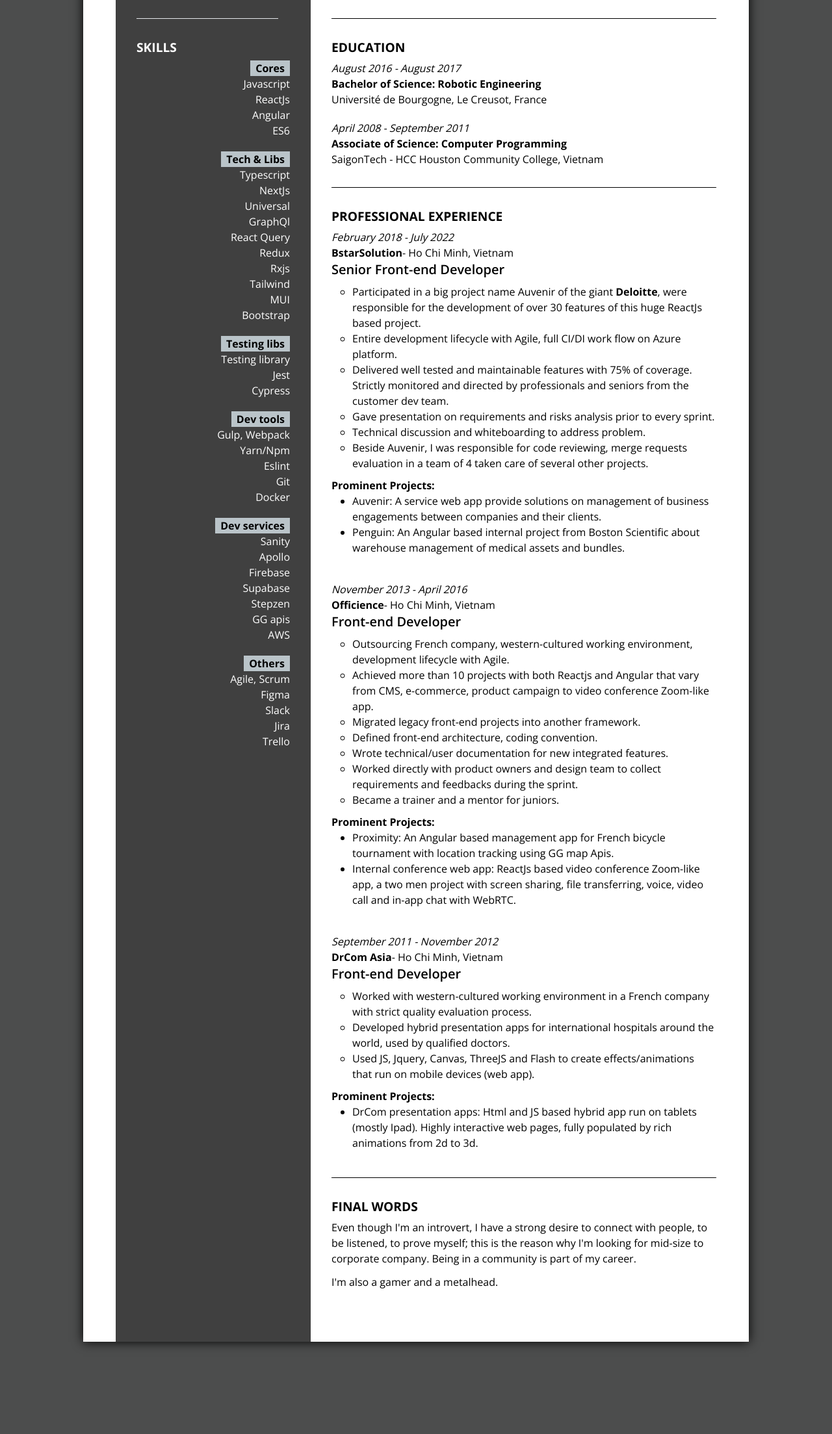
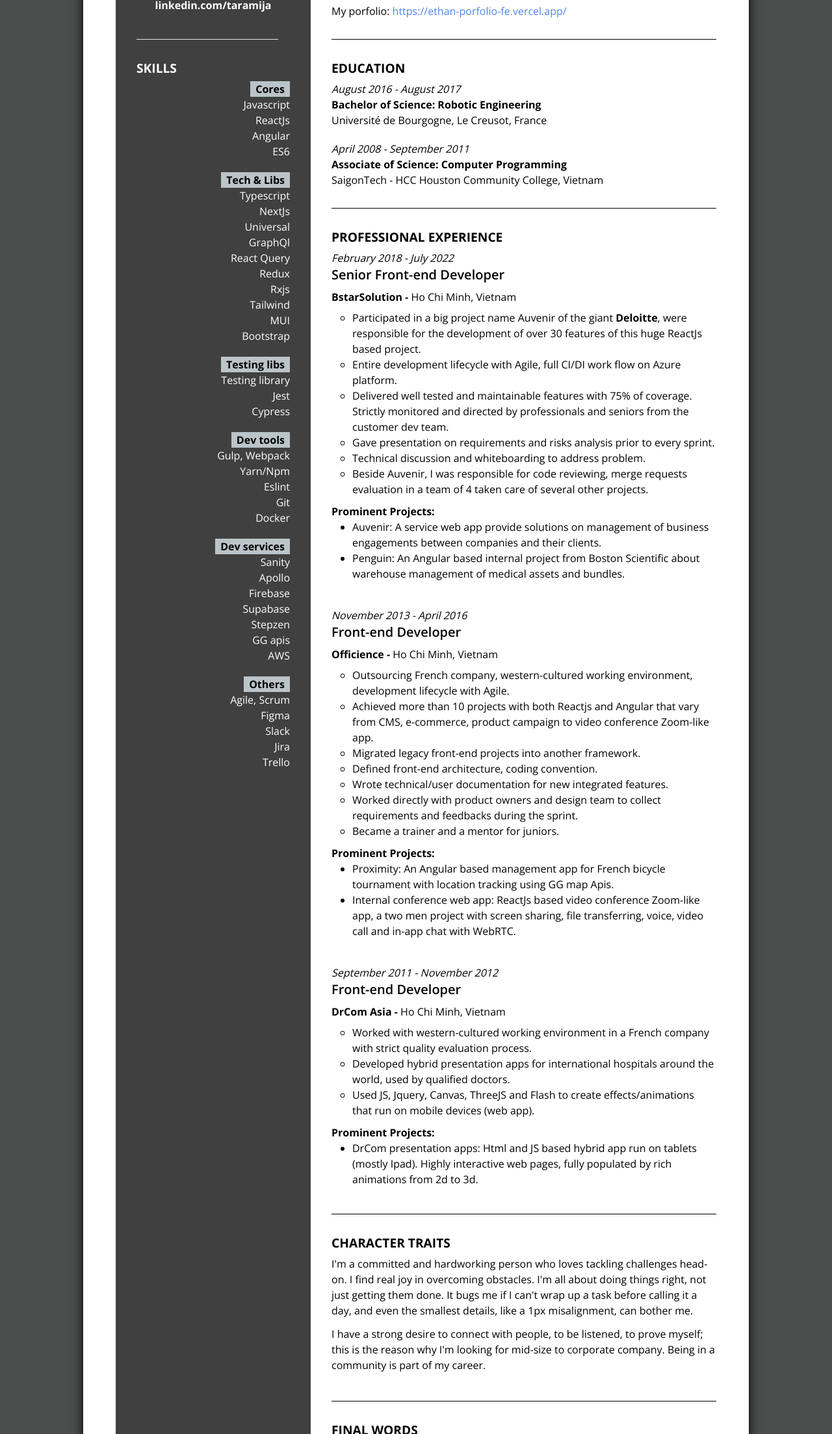
Before and after one commit to ethanpham1811/cv, a website: page index.html in a window 1280 px wide. Shown: the part 593-2800 px from the top of the page at 65% size. Before the commit the page ends 2698 px from the top, so only its background shows below. Drawn offline with nearby package versions, Linux system fonts and the light colour scheme.

Commit message:
- update final words - add character traits section - fix to match lighthouse requirements

```diff
--- a/index.html
+++ b/index.html
@@ -4,6 +4,7 @@
     <meta charset="UTF-8" />
     <meta http-equiv="X-UA-Compatible" content="IE=edge" />
     <meta name="viewport" content="width=device-width, initial-scale=1.0" />
+    <meta name="description" content="Ethan Resume" />
     <title>Pham Nhat Khoi - CV</title>
     <link rel="icon" type="image/x-icon" href="/imgs/favicon.ico" />
     <link
@@ -83,7 +84,7 @@
     </style>
   </head>
   <body class="bg-[var(--dark-color)] dark:bg-[var(--bg-dark-color)] font-body text-[16px]" id="top">
-    <a href="#skill-list" class="sr-only focus:not-sr-only" tabindex="1">Skip to skill list</a>
+    <a href="#skill-list" class="sr-only focus:not-sr-only" tabindex="0">Skip to skill list</a>
     <main
       class="dark:bg-[var(--dark-color)] dark:text-white relative text-base container xl:min-w-[1000px] xl:max-w-5xl mx-auto grid grid-cols-1 md:grid-cols-[50px_300px_1fr] bg-white shadow-[0_0_1rem] shadow-black md:mt-10 md:mb-10"
     >
@@ -133,12 +134,13 @@
         <div class="bg-[var(--ske-color)] rounded-md h-5 w-[25%] animate-pulse"></div>
       </div> -->
 
-      <div class="row-span-4"></div>
+      <!-- Important: Update this upon adding new item to right column -->
+      <div class="row-span-6"></div>
 
       <!-- Contact -->
       <section
         class="relative bg-[var(--nav-color)] flex flex-col p-8 text-white after:absolute after:border-t-[1px] after:w-[calc(100%_-_2rem_-_50px)] after:bottom-0 after:max-md:hidden"
-        tabindex="1"
+        tabindex="0"
       >
         <ul class="flex flex-col justify-around flex-grow text-center font-semibold">
           <li class="break-words flex flex-col">
@@ -175,10 +177,10 @@
       <!-- About -->
       <section
         class="dark:text-white relative flex flex-col p-8 pr-[50px] text-black after:absolute after:border-t-[1px] after:w-[calc(100%_-_2rem_-_50px)] after:bottom-0 dark:after:border-white after:border-black after:max-md:hidden"
-        tabindex="1"
+        tabindex="0"
       >
         <article data-id="article" class="flex-grow">
-          <h3 class="text-[1.2rem] mb-2 uppercase font-bold">about</h3>
+          <h1 class="text-[1.2rem] mb-2 uppercase font-bold">about</h1>
           <p>
             My name is Khoi, a passionate Asian guy who is looking out for a longterm, permanent job abroad. I've been in the industry for 8 years as
             a professional front-end developer. As a senior, I'm confident being self-taught, solving problem by my own as well as achieving the same
@@ -186,12 +188,16 @@
             With an "I can do it" mindset, I'll be delivering the most efficient solutions to make the impossibles possible. Customer satisfaction is
             the glory that I seek.
           </p>
+          <p class="mt-2">
+            My porfolio: <a class="text-[var(--link-color)]" href="https://ethan-porfolio-fe.vercel.app/">https://ethan-porfolio-fe.vercel.app/</a>
+          </p>
         </article>
       </section>
 
       <!-- Skills -->
-      <section class="relative bg-[var(--nav-color)] flex flex-col p-8 text-white row-span-3 scroll-smooth" tabindex="1" id="skill-list">
-        <h3 class="text-[1.2rem] mb-2 uppercase font-bold">skills</h3>
+      <!-- Important: Update "row-span-x" upon adding new item to right column -->
+      <section class="row-span-5 relative bg-[var(--nav-color)] flex flex-col p-8 text-white scroll-smooth" tabindex="0" id="skill-list">
+        <h1 class="text-[1.2rem] mb-2 uppercase font-bold">skills</h1>
         <div class="grid md:grid-cols-1 sm:grid-cols-5 grid-cols-2">
           <ul class="flex flex-col mr-1 md:mr-0 md:text-right mb-5 items-end">
             <li
@@ -275,18 +281,18 @@
       <!-- Education -->
       <section
         class="dark:text-white relative flex flex-col p-8 pr-[50px] text-black after:absolute after:border-t-[1px] after:w-[calc(100%_-_2rem_-_50px)] after:bottom-0 dark:after:border-white after:border-black after:max-md:hidden"
-        tabindex="1"
+        tabindex="0"
       >
         <article class="flex-grow">
-          <h3 class="text-[1.2rem] mb-2 uppercase font-bold">education</h3>
+          <h1 class="text-[1.2rem] mb-2 uppercase font-bold">education</h1>
           <section class="mb-5">
             <div class="italic"><time datetime="2016-08">August 2016</time> - <time datetime="2017-08">August 2017</time></div>
-            <h5 class="font-bold">Bachelor of Science: Robotic Engineering</h5>
+            <h2 class="font-bold">Bachelor of Science: Robotic Engineering</h2>
             <div>Université de Bourgogne, Le Creusot, France</div>
           </section>
           <section>
             <div class="italic"><time datetime="2008-04">April 2008</time> - <time datetime="2011-09">September 2011</time></div>
-            <h5 class="font-bold">Associate of Science: Computer Programming</h5>
+            <h2 class="font-bold">Associate of Science: Computer Programming</h2>
             <div>SaigonTech - HCC Houston Community College, Vietnam</div>
           </section>
         </article>
@@ -296,13 +302,12 @@
       <section
         class="relative lex flex-col p-8 pr-[50px] text-white md:text-black bg-[var(--nav-color)] md:bg-white dark:bg-[var(--dark-color)] dark:text-white after:absolute after:border-t-[1px] after:w-[calc(100%_-_2rem_-_50px)] after:bottom-0 dark:after:border-white after:border-black after:max-md:hidden"
       >
-        <h3 class="text-[1.2rem] mb-2 uppercase font-bold">professional experience</h3>
+        <h1 class="text-[1.2rem] mb-2 uppercase font-bold">professional experience</h1>
         <!-- bstarsolution -->
-        <article class="mb-10" tabindex="1">
+        <article class="mb-10" tabindex="0">
           <div class="italic"><time datetime="2008-02">February 2018</time> - <time datetime="2022-07">July 2022</time></div>
-          <h5 class="font-bold float-left">BstarSolution</h5>
-          - Ho Chi Minh, Vietnam
-          <h4 class="font-semibold text-xl mb-2">Senior Front-end Developer</h4>
+          <h2 class="font-semibold text-xl mb-2">Senior Front-end Developer</h2>
+          <h3 class="font-bold mb-2">BstarSolution - <span class="font-normal">Ho Chi Minh, Vietnam</span></h3>
           <ul class="pl-8 mb-[10px] list-[circle]">
             <li>
               Participated in a big project name Auvenir of the giant <span class="font-bold">Deloitte</span>, were responsible for the development of
@@ -319,7 +324,7 @@
               Beside Auvenir, I was responsible for code reviewing, merge requests evaluation in a team of 4 taken care of several other projects.
             </li>
           </ul>
-          <h5 class="font-bold">Prominent Projects:</h5>
+          <h3 class="font-bold">Prominent Projects:</h3>
           <ul class="list-disc pl-8 mb-[10px]">
             <li>Auvenir: A service web app provide solutions on management of business engagements between companies and their clients.</li>
             <li>Penguin: An Angular based internal project from Boston Scientific about warehouse management of medical assets and bundles.</li>
@@ -327,11 +332,10 @@
         </article>
 
         <!-- Officience -->
-        <article class="mb-10" tabindex="1">
+        <article class="mb-10" tabindex="0">
           <div class="italic"><time datetime="2013-11">November 2013</time> - <time datetime="2016-04">April 2016</time></div>
-          <h5 class="font-bold float-left">Officience</h5>
-          - Ho Chi Minh, Vietnam
-          <h4 class="font-semibold text-xl mb-2">Front-end Developer</h4>
+          <h2 class="font-semibold text-xl mb-2">Front-end Developer</h2>
+          <h3 class="font-bold mb-2">Officience - <span class="font-normal">Ho Chi Minh, Vietnam</span></h3>
           <ul class="pl-8 mb-[10px] list-[circle]">
             <li>Outsourcing French company, western-cultured working environment, development lifecycle with Agile.</li>
             <li>
@@ -344,7 +348,7 @@
             <li>Worked directly with product owners and design team to collect requirements and feedbacks during the sprint.</li>
             <li>Became a trainer and a mentor for juniors.</li>
           </ul>
-          <h5 class="font-bold">Prominent Projects:</h5>
+          <h3 class="font-bold">Prominent Projects:</h3>
           <ul class="list-disc pl-8 mb-[10px]">
             <li>Proximity: An Angular based management app for French bicycle tournament with location tracking using GG map Apis.</li>
             <li>
@@ -355,17 +359,16 @@
         </article>
 
         <!-- DrCom Asia -->
-        <article tabindex="1">
+        <article tabindex="0">
           <div class="italic"><time datetime="2011-09">September 2011</time> - <time datetime="2012-11">November 2012</time></div>
-          <h5 class="font-bold float-left">DrCom Asia</h5>
-          - Ho Chi Minh, Vietnam
-          <h4 class="font-semibold text-xl mb-2">Front-end Developer</h4>
+          <h2 class="font-semibold text-xl mb-2">Front-end Developer</h2>
+          <h3 class="font-bold mb-2">DrCom Asia - <span class="font-normal">Ho Chi Minh, Vietnam</span></h3>
           <ul class="pl-8 mb-[10px] list-[circle]">
             <li>Worked with western-cultured working environment in a French company with strict quality evaluation process.</li>
             <li>Developed hybrid presentation apps for international hospitals around the world, used by qualified doctors.</li>
             <li>Used JS, Jquery, Canvas, ThreeJS and Flash to create effects/animations that run on mobile devices (web app).</li>
           </ul>
-          <h5 class="font-bold">Prominent Projects:</h5>
+          <h3 class="font-bold">Prominent Projects:</h3>
           <ul class="list-disc pl-8 mb-[10px]">
             <li>
               DrCom presentation apps: Html and JS based hybrid app run on tablets (mostly Ipad). Highly interactive web pages, fully populated by
@@ -375,15 +378,46 @@
         </article>
       </section>
 
+      <!-- Character traits -->
+      <section
+        class="relative flex flex-col p-8 pr-[50px] text-black md:bg-white dark:md:bg-[var(--dark-color)] dark:bg-[var(--nav-color)] dark:text-white after:absolute after:border-t-[1px] after:w-[calc(100%_-_2rem_-_50px)] after:bottom-0 dark:after:border-white after:border-black after:max-md:hidden"
+        tabindex="0"
+      >
+        <article data-id="article" class="flex-grow">
+          <h1 class="text-[1.2rem] mb-2 uppercase font-bold">Character traits</h1>
+          <p class="mb-3">
+            I'm a committed and hardworking person who loves tackling challenges head-on. I find real joy in overcoming obstacles. I'm all about doing
+            things right, not just getting them done. It bugs me if I can't wrap up a task before calling it a day, and even the smallest details,
+            like a 1px misalignment, can bother me.
+          </p>
+          <p class="mb-3">
+            I have a strong desire to connect with people, to be listened, to prove myself; this is the reason why I'm looking for mid-size to
+            corporate company. Being in a community is part of my career.
+          </p>
+        </article>
+      </section>
+
       <!-- Interests & facts -->
-      <section class="dark:text-white relative flex flex-col p-8 pb-20 pr-[50px] text-black" tabindex="1">
+      <section
+        class="relative flex flex-col p-8 pr-[50px] text-white md:text-black bg-[var(--nav-color)] md:bg-white dark:bg-[var(--dark-color)] dark:text-white after:absolute after:border-t-[1px] after:w-[calc(100%_-_2rem_-_50px)] after:bottom-0 dark:after:border-white after:border-black after:max-md:hidden"
+        tabindex="0"
+      >
         <article data-id="article" class="flex-grow">
-          <h3 class="text-[1.2rem] mb-2 uppercase font-bold">final words</h3>
+          <h1 class="text-[1.2rem] mb-2 uppercase font-bold">final words</h1>
           <p class="mb-3">
-            Even though I'm an introvert, I have a strong desire to connect with people, to be listened, to prove myself; this is the reason why I'm
-            looking for mid-size to corporate company. Being in a community is part of my career.
+            If you're seeking an employee who will wholeheartedly dedicate himself to the success of your business—not just someone who follows
+            instructions—I'm the right person for the job. Additionally, I could be more than just a colleague; I'm the kind of person who will sit
+            back, listen to every one of your stories, and be a friend as well.
           </p>
-          <p>I'm also a gamer and a metalhead.</p>
+          <p>p/s: I'm also a gamer and a metalhead.</p>
+        </article>
+      </section>
+
+      <!-- Reminder -->
+      <section class="relative lex flex-col p-8 pr-[50px] md:bg-white dark:md:bg-[var(--dark-color)] dark:bg-[var(--nav-color)] dark:text-white">
+        <article data-id="article" class="flex-grow">
+          <p>Finally, don't forget to check out my porfolio</p>
+          <a class="text-[var(--link-color)]" href="https://ethan-porfolio-fe.vercel.app/">https://ethan-porfolio-fe.vercel.app/</a>
         </article>
       </section>
     </main>
```
